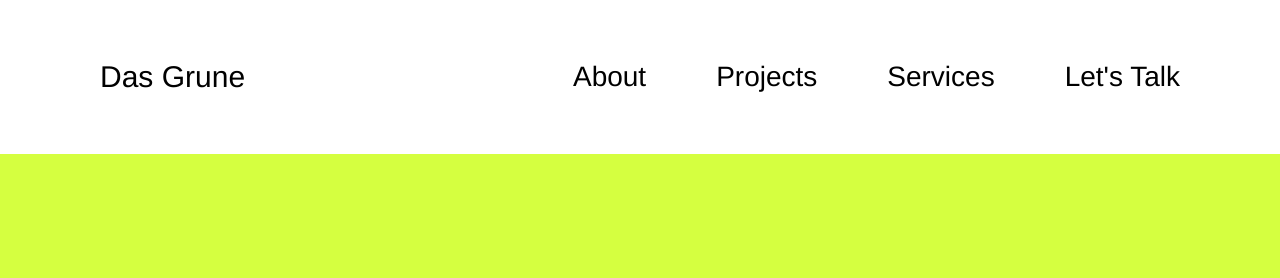
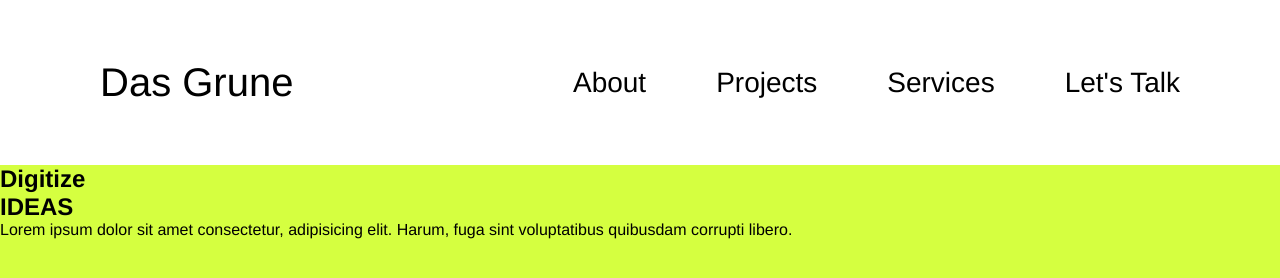
Before and after one commit to zx-in-offi/proj1, a plain HTML site: page index.html in a window 1280 px wide. Drawn offline with Linux system fonts and the light colour scheme.

Commit message:
modified

```diff
--- a/index.html
+++ b/index.html
@@ -17,6 +17,16 @@
                 <a href="#">Let's Talk</a>
             </div>
         </nav>
+        <section>
+            <div class="line1">
+                <h1>Digitize</h1>
+                <div class="vd"></div>
+            </div>
+            <div class="line2">
+                <h1>IDEAS</h1>
+                <p>Lorem ipsum dolor sit amet consectetur, adipisicing elit. Harum, fuga sint voluptatibus quibusdam corrupti libero.</p>
+            </div>
+        </section>
     </main>
 
 </body>
--- a/style.css
+++ b/style.css
@@ -32,7 +32,7 @@ nav .part2{
     gap: 70px;
 }
 nav h2{
-    font-size: 30px;
+    font-size: 40px;
     font-weight: 400;
 }
 nav a{
```
